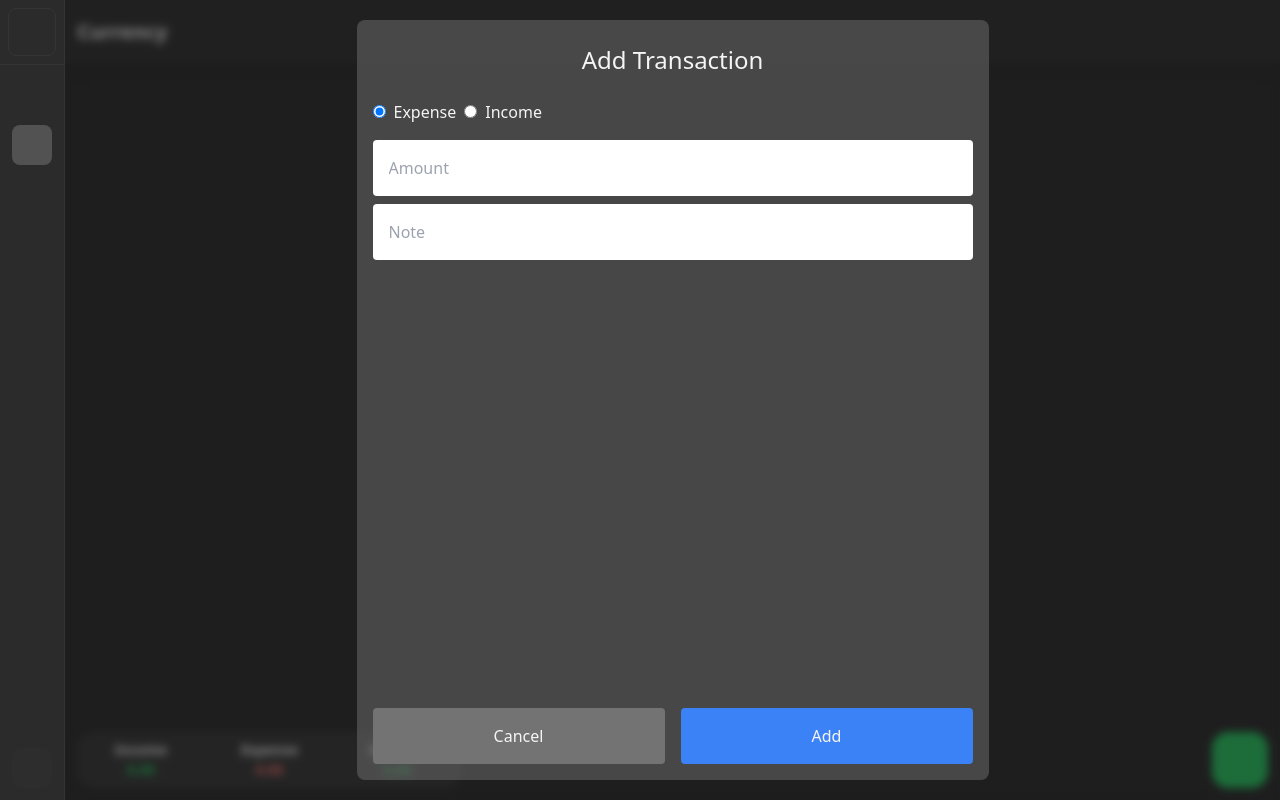
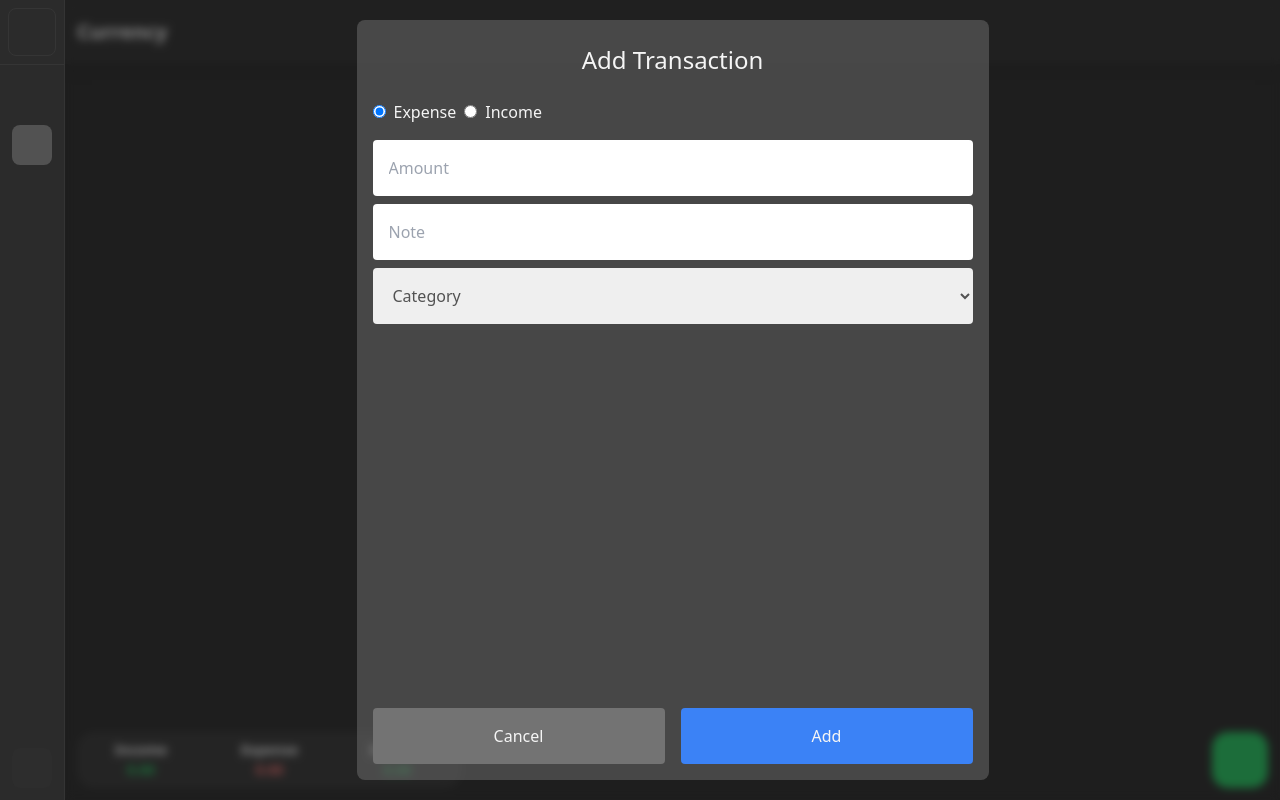
Before and after one commit to sabithbskumar/sidequest, a Vue app: page /currency in a window 1280 px wide. Both pictures are taken after a click on the button 1240 px from the left and 760 px from the top of the page. Built offline with nearby package versions, Linux system fonts and the light colour scheme; some icons are missing.

Commit message:
✨ add transaction category

```diff
--- a/src/components/Currency/TransactionItem.vue
+++ b/src/components/Currency/TransactionItem.vue
@@ -7,6 +7,7 @@ defineProps<{
   amount: string;
   type: string;
   note: string;
+  category: string;
   showActions: boolean;
 }>();
 
@@ -40,6 +41,9 @@ const transactionStyle = (type: string) => {
       >
         {{ amount }}
       </span>
+      <span class="px-3 truncate pointer-events-none text-neutral-200 font-medium">{{
+        category
+      }}</span>
       <span class="px-3 truncate pointer-events-none text-neutral-200 font-medium">{{ note }}</span>
 
       <Transition name="action-buttons">
--- a/src/components/Forms/TransactionForm.vue
+++ b/src/components/Forms/TransactionForm.vue
@@ -1,6 +1,8 @@
 <script setup lang="ts">
-import { ref } from "vue";
+import { computed, ref, watch } from "vue";
 import type { TransactionFormData } from ".";
+import { useCurrencyStore } from "@/stores/currency";
+import { storeToRefs } from "pinia";
 
 const props = defineProps<{
   formOptions: {
@@ -29,6 +31,25 @@ function handleCancel() {
 const vFocus = {
   mounted: (el: HTMLElement) => el.focus(),
 };
+
+const currencyStore = useCurrencyStore();
+const { categoryIds, categoryRecords } = storeToRefs(currencyStore);
+const { loadData } = currencyStore;
+
+const storedData = localStorage.getItem("currencyStore");
+if (storedData) {
+  loadData(JSON.parse(storedData));
+}
+watch(currencyStore, () => {
+  const stringifiedStore = JSON.stringify(currencyStore.$state);
+  localStorage.setItem("currencyStore", stringifiedStore);
+});
+
+const filteredCategoryIds = computed(() =>
+  categoryIds.value.filter(
+    (id) => categoryRecords.value[id].type === formValues.value.transaction.type,
+  ),
+);
 </script>
 
 <template>
@@ -72,6 +93,20 @@ const vFocus = {
           placeholder="Note"
           name="note"
         />
+        <select
+          v-model="formValues.transaction.categoryId"
+          name="categoryId"
+          class="w-full min-w-0 p-4 text-neutral-600 outline-none rounded"
+          required
+        >
+          <option value="" disabled>Category</option>
+          <option
+            v-for="categoryId in filteredCategoryIds"
+            :key="categoryId"
+            :value="categoryId"
+            v-text="categoryRecords[categoryId].name"
+          ></option>
+        </select>
       </div>
     </div>
     <div class="flex gap-4">
--- a/src/stores/currency.ts
+++ b/src/stores/currency.ts
@@ -78,6 +78,7 @@ interface Transaction {
   amount: string;
   type: TransactionType;
   note: string;
+  categoryId: string;
 }
 
 interface TransactionMetadata {
--- a/src/views/CurrencyView.vue
+++ b/src/views/CurrencyView.vue
@@ -13,7 +13,7 @@ import TagIcon from "~icons/fluent-emoji-flat/label";
 import { RouterLink } from "vue-router";
 
 const currencyStore = useCurrencyStore();
-const { transactionIds, transactionRecords } = storeToRefs(currencyStore);
+const { transactionIds, transactionRecords, categoryRecords } = storeToRefs(currencyStore);
 const { addTransaction, updateTransaction, deleteTransaction, loadData } = currencyStore;
 
 const storedData = localStorage.getItem("currencyStore");
@@ -44,7 +44,7 @@ function getFormData(): { id: string; transaction: Transaction } {
         ...transactionRecords.value[editedTransactionId.value],
       },
     };
-  else return { id: "", transaction: { amount: "", type: "expense", note: "" } };
+  else return { id: "", transaction: { amount: "", type: "expense", note: "", categoryId: "" } };
 }
 function getFormOptions() {
   if (editedTransactionId.value) return { heading: "Edit Transaction", primaryLabel: "Edit" };
@@ -119,6 +119,7 @@ function tallyFinances() {
             :amount="transactionRecords[transactionId].amount"
             :type="transactionRecords[transactionId].type"
             :note="transactionRecords[transactionId].note"
+            :category="categoryRecords[transactionRecords[transactionId].categoryId].name"
             :active-transaction-id="activeTransactionId"
             :show-actions="activeTransactionId === transactionId"
             @edit="handleEdit"
```
